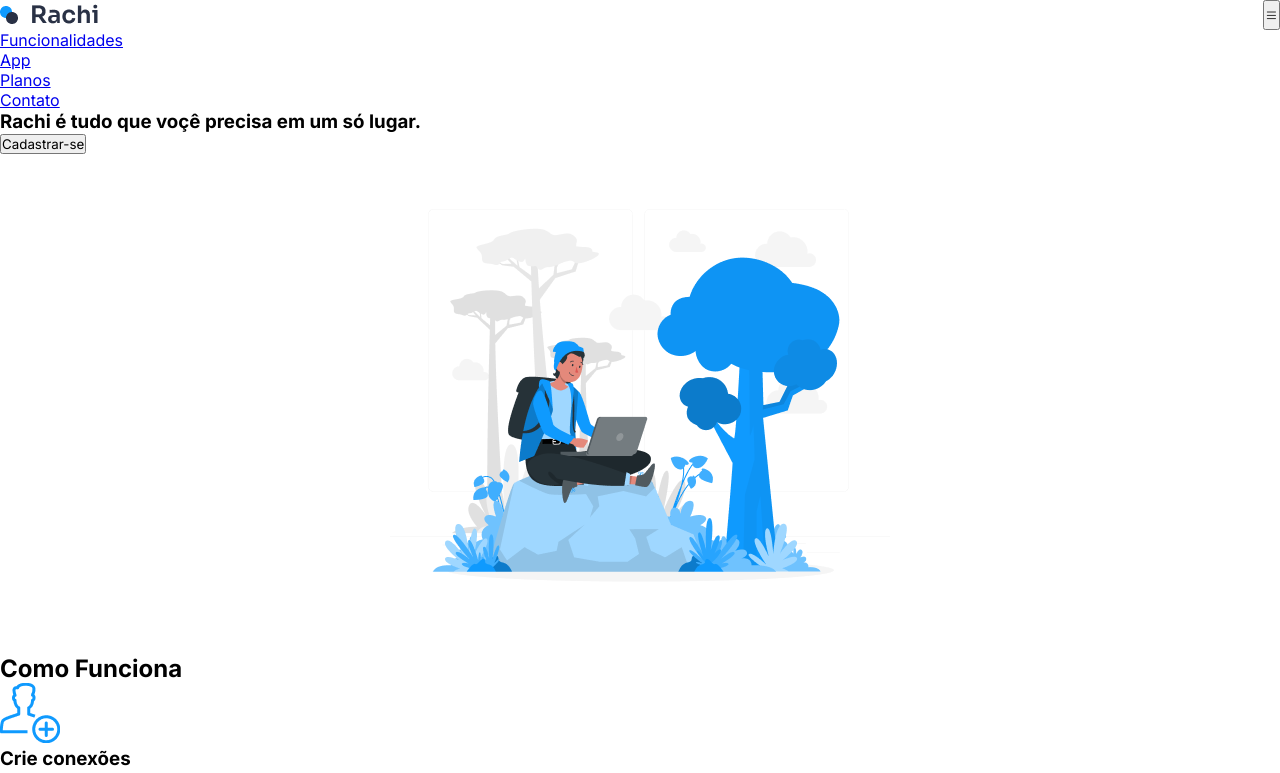
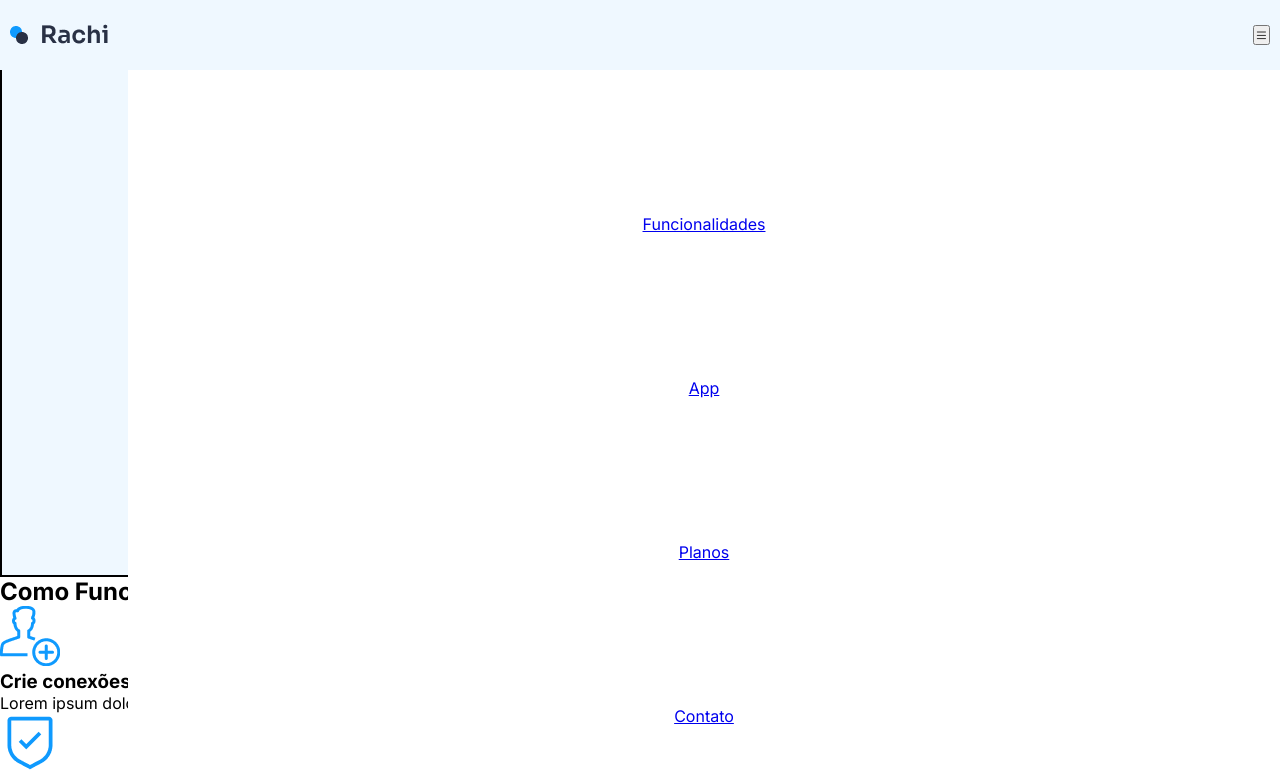
Before and after one commit to edsonbnasc/Rachi, a plain HTML site: page index.html in a window 1280 px wide. Shown: the top 773 px of the page. Drawn offline with nearby package versions, Linux system fonts and the light colour scheme.

Commit message:
atualização 2

```diff
--- a/index.html
+++ b/index.html
@@ -8,7 +8,6 @@
     <title>Rachi</title>
 </head>
 <body>
-<main>
     <header>
         <section class="container-grid header-style">
             <div class="header-style__fixedheader">
@@ -17,7 +16,7 @@
                 <i class="bi bi-list"></i>
                 </button>
             </div>
-            <nav>
+            <nav class="nav_bar open">
                 <ul>
                     <li><a href="#">Funcionalidades</a></li>
                     <li><a href="#">App</a></li>
@@ -25,9 +24,12 @@
                     <li><a href="#">Contato</a></li>
                 </ul>
             </nav>
-            <article>
-                <h1 class="h1-styles">
-                    Rachi é tudo que voçê precisa em um só lugar.
+            <article class="article-style">
+                <h1>
+                    Rachi ,
+                    </h1>
+                    <h1>
+                    é tudo que você precisa em um só lugar.
                 </h1>
                 <button>
                     Cadastrar-se
@@ -37,6 +39,7 @@
                 <img src="./assents/images/arvore.png" alt="imagem principal">
             </figure>
         </section>
+    </header>
         <main>
              <section class="container-grid main-style">
 <h1> Como Funciona</h1>
@@ -112,13 +115,13 @@
                 <button>Enviar</button>
              </section>
         </main>
-    </header>
+
 
 
     <section>
 
     </section>
   </main>
-
+    <script src="./scripts/script.js"></script>
 </body>
 </html>
--- a/scripts/script.js
+++ b/scripts/script.js
@@ -0,0 +1,2 @@
+const headerlinks = document.querySelector(".nav_bar")
+document.getElementById("handleNavbar").addEventListener("click",()=>{headerlinks.classList.toggle("open")})
--- a/styles/style.css
+++ b/styles/style.css
@@ -13,28 +13,93 @@
     --fontsecondaria:"Sora", sans-serif;
     --textparagrafo:#6E7275;
     --fundocard:#293145;
+    --fundoazul:#0F9AFE;
 }
 /* pagina iniciada para celular */
-h1{
+
+header{
+    padding: 40px;
+    margin-top: 50px;
+    background-color: var(--corfundo);
+    border: 2px solid black;
+}
+
+.header-style{
+    display: flex;
+    flex-direction: column;
+    align-items: center;
+    margin: 30px 0;
+}
+
+.header-style__fixedheader{
+    background-color: var(--corfundo);
+    height: 70px;
+    width: 100%;
+    top: 0;
+    z-index: 9999;
+    display: flex;
+    justify-content: space-between;
+    align-items: center;
+    padding: 10px;
+  position: fixed;
+}
+
+.nav_bar{
+    background-color: white;
+    position: absolute;
+    top: 70px;
+    right: 0;
+    height: 100vh;
+    width: 90%;
+    transform: translateX(100%);
+    transition: all 0.3 ease;
+    display: block;
 
 }
+
+.nav_bar.open{
+    transform: translateX(0%);
+}
+
+.nav_bar>ul{
+display: flex;
+flex-direction: column;
+height: 100%;
+list-style-type: none;
+justify-content: center;
+align-items: center;
+justify-content: space-evenly;
+}
+
+.figure-styles>img{
+    width: 400px;
+    height: 250px;
+
+
+}
+
+.article-style{
+    width: 250px;
+margin-bottom:30px ;
+   gap: 30px;
+}
+
+.article-style>button{
+    width: 120px;
+    height: 30px;
+    color: white;
+    background-color: var(--fundoazul);
+    border-radius: 20px;
+border: none;
+cursor: pointer;
+
+}
+
+
+
+
+
 /* orientacao desktop */
 @media screen and (orientation:landscape) {
 
 }
-
-.header-style__fixedheader{
-    display: flex;
-  justify-content:space-between;
-
-}
-
-.figure-styles{
-    display: flex;
-  justify-content: center;
-}
-
-.h1-styles{
-    display: flex;
-    text-align-last:justify ;
-}
```
